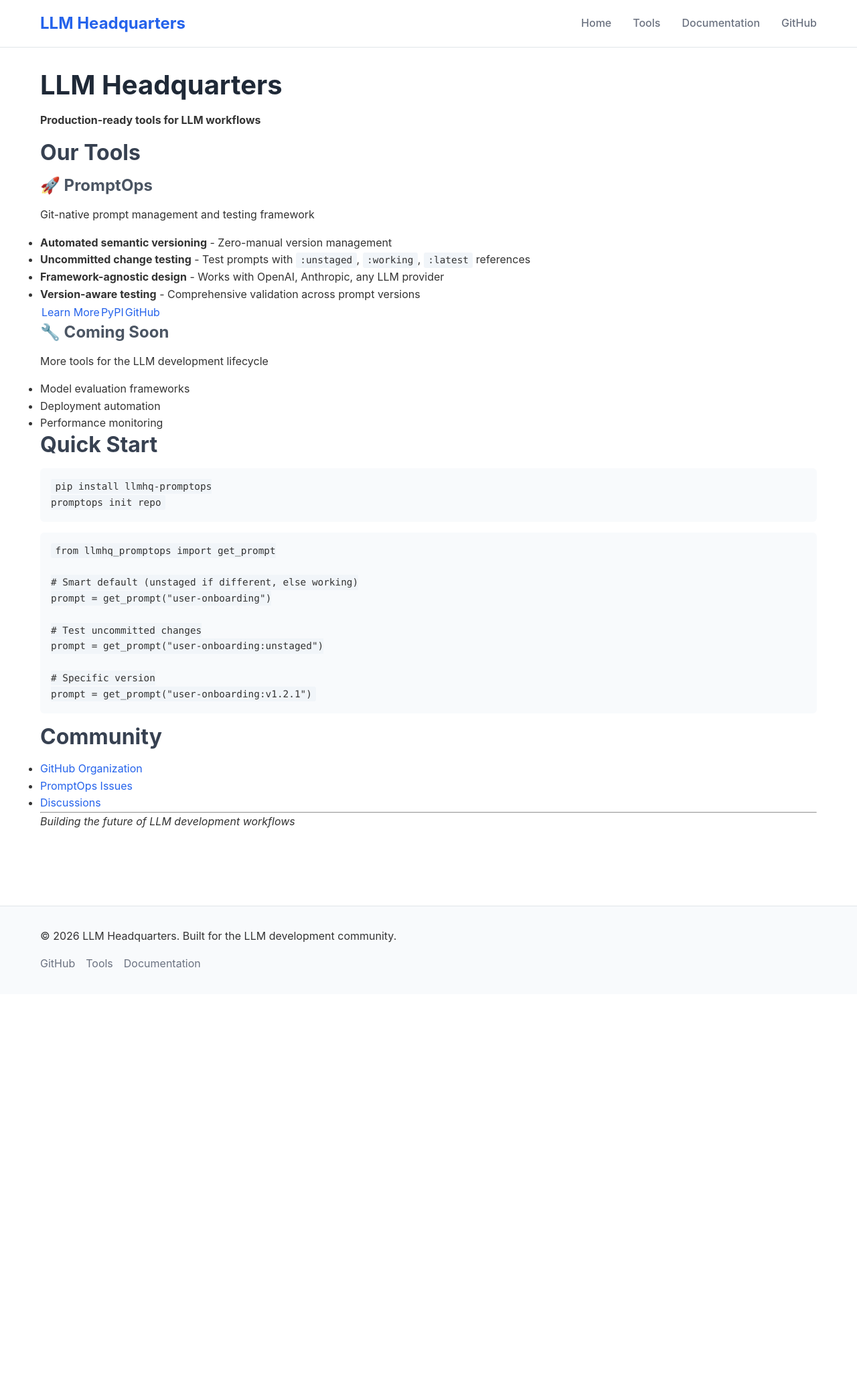
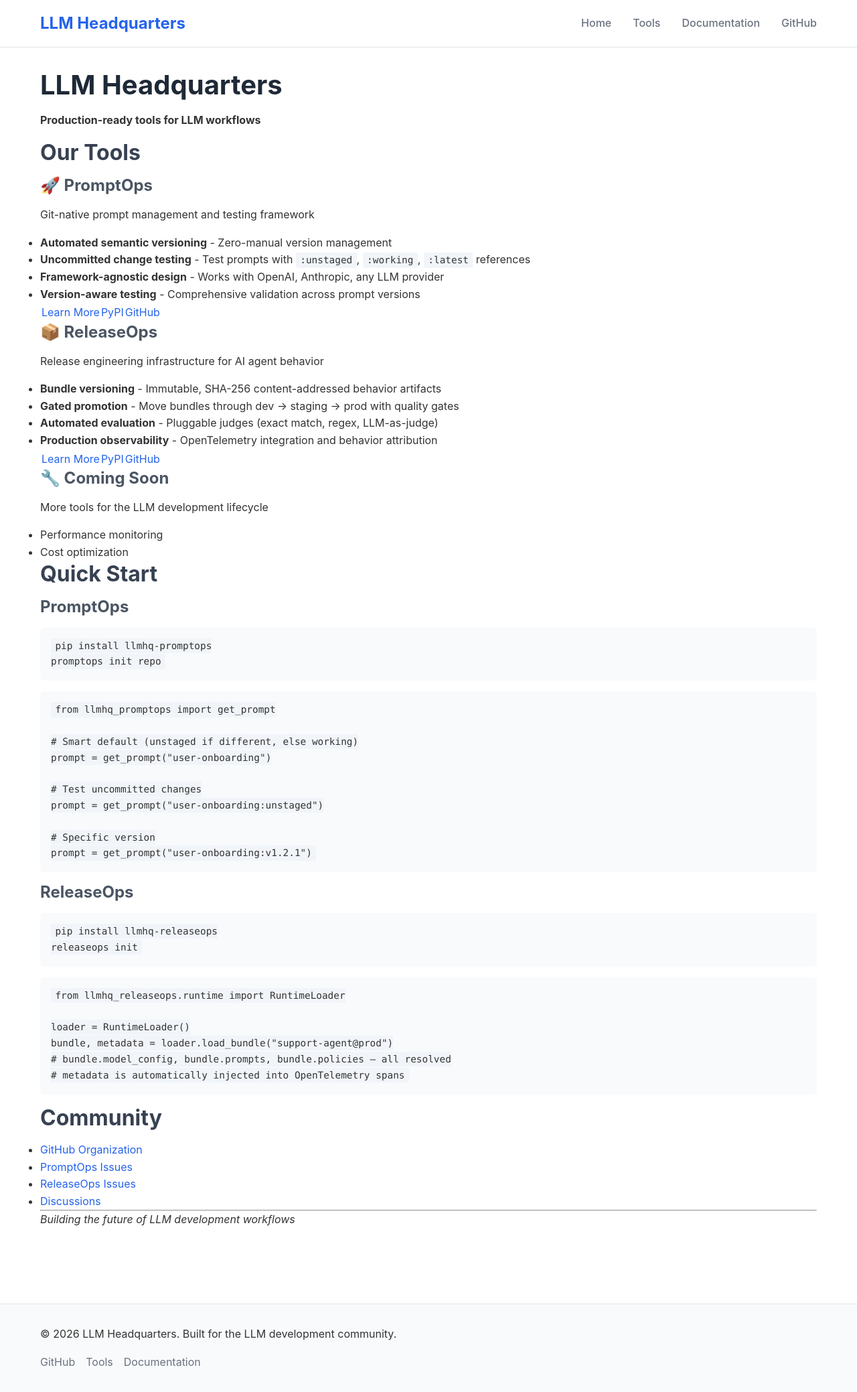
Before and after one commit to llmhq-hub/llmhq-hub.github.io, a Jekyll site: the page built from index.md, in a window 1280 px wide. Shown: the whole page at 67% size. Built offline with Jekyll 4.4.1, drawn with Linux system fonts in a browser that asks for light colours; before the commit the page ends 1484 px from its top, so only the background shows below that.

Commit message:
update for release ops

````diff
--- a/assets/css/main.css
+++ b/assets/css/main.css
@@ -183,6 +183,11 @@ a:hover {
     color: #92400e;
 }
 
+.status-alpha {
+    background-color: #dbeafe;
+    color: #1e40af;
+}
+
 .version {
     background-color: #f1f5f9;
     padding: 0.25rem 0.5rem;
--- a/index.md
+++ b/index.md
@@ -19,13 +19,24 @@ Git-native prompt management and testing framework
 
 [Learn More](/tools/promptops) | [PyPI](https://pypi.org/project/llmhq-promptops/) | [GitHub](https://github.com/llmhq-hub/promptops)
 
+### 📦 ReleaseOps
+Release engineering infrastructure for AI agent behavior
+
+- **Bundle versioning** - Immutable, SHA-256 content-addressed behavior artifacts
+- **Gated promotion** - Move bundles through dev → staging → prod with quality gates
+- **Automated evaluation** - Pluggable judges (exact match, regex, LLM-as-judge)
+- **Production observability** - OpenTelemetry integration and behavior attribution
+
+[Learn More](/tools/releaseops) | [PyPI](https://pypi.org/project/llmhq-releaseops/) | [GitHub](https://github.com/llmhq-hub/releaseops)
+
 ### 🔧 Coming Soon
 More tools for the LLM development lifecycle
-- Model evaluation frameworks
-- Deployment automation
 - Performance monitoring
+- Cost optimization
 
 ## Quick Start
+
+### PromptOps
 
 ```bash
 pip install llmhq-promptops
@@ -45,10 +56,27 @@ prompt = get_prompt("user-onboarding:unstaged")
 prompt = get_prompt("user-onboarding:v1.2.1")
 ```
 
+### ReleaseOps
+
+```bash
+pip install llmhq-releaseops
+releaseops init
+```
+
+```python
+from llmhq_releaseops.runtime import RuntimeLoader
+
+loader = RuntimeLoader()
+bundle, metadata = loader.load_bundle("support-agent@prod")
+# bundle.model_config, bundle.prompts, bundle.policies — all resolved
+# metadata is automatically injected into OpenTelemetry spans
+```
+
 ## Community
 
 - [GitHub Organization](https://github.com/llmhq-hub)
 - [PromptOps Issues](https://github.com/llmhq-hub/promptops/issues)
+- [ReleaseOps Issues](https://github.com/llmhq-hub/releaseops/issues)
 - [Discussions](https://github.com/orgs/llmhq-hub/discussions)
 
 ---
````
Also changed, not shown: _data/tools.yml (+13 -12 lines), docs/getting-started.md (+71 -9 lines), tools/releaseops.md (added, +114 -0 lines).
